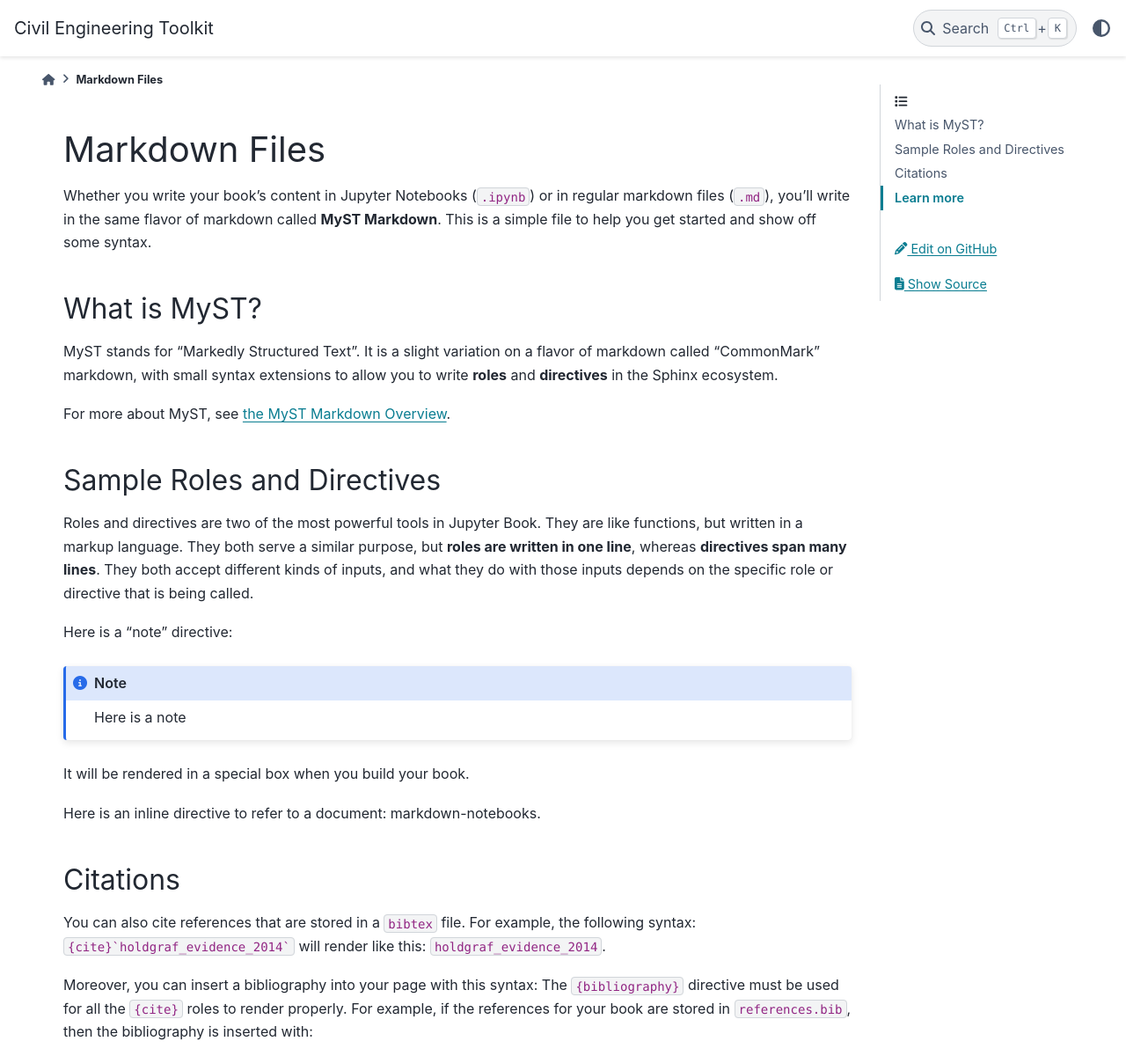
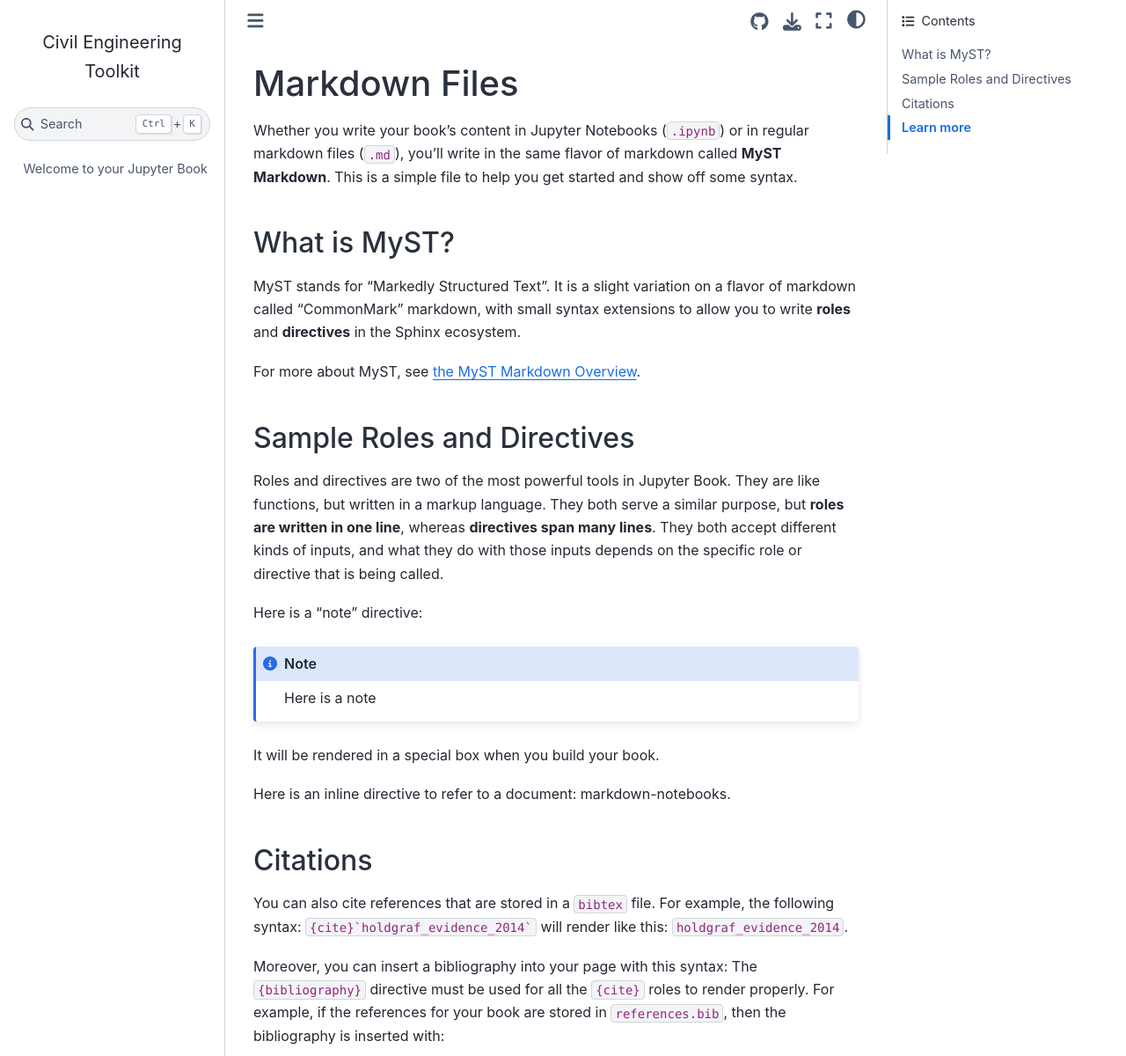
Before and after one commit to satbastola/CivilEngineering_Tools, a Jupyter Book: the page built from markdown.md, in a window 1280 px wide and 1400 px high, cut to the strip 0-1200 px from the top of the window. Shown: the whole strip at 88% size. Built offline with Jupyter Book 1.0.4 settings and Sphinx 7.4.7 and the Sphinx Book theme 1.1.4, drawn with Linux system fonts in a browser that asks for light colours; pages that are not in the unit, such as notebooks, are missing from menus; cross-references to code outside the pages are shown as plain code; some of the changed text lies outside the part shown.

Commit message:
Update _config.yml

```diff
--- a/_config.yml
+++ b/_config.yml
@@ -86,8 +86,8 @@
 
 # Sphinx extensions
 sphinx:
-  config:
-    html_theme: pydata_sphinx_theme
+#  config:
+#    html_theme: pydata_sphinx_theme
   extra_extensions:
     - sphinx.ext.mathjax
     - sphinx.ext.autodoc
```
